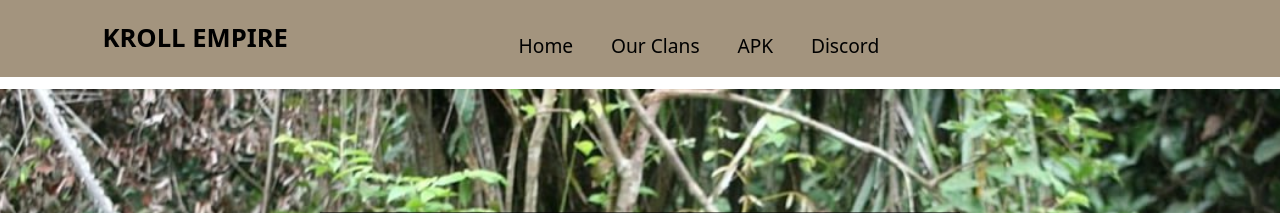
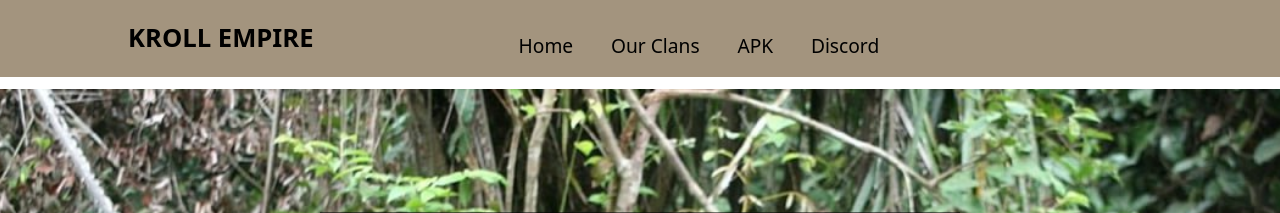
Before and after one commit to KpoJleBapKa/wotclan.website, a PHP site: page /manki.html in a window 1280 px wide. Shown: the top 213 px of the page. Run offline with PHP 8.4, Linux system fonts and the light colour scheme.

Commit message:
changed brand

```diff
--- a/apk.css
+++ b/apk.css
@@ -57,7 +57,7 @@ align-items: center;
     font-size: 2vw;
     text-decoration: none;
     color: #000;
-    margin-left:120px;
+    margin-left:10vw;
     transition: all 0.2s ease-in-out;
 }
 .navbar-brand:hover{
--- a/apk.html
+++ b/apk.html
@@ -9,7 +9,7 @@
 <body>
     <nav class="navbar">
         <div class="container">
-            <a href="#" class="navbar-brand" >KROLL EMPIRE</a>
+            <a href="home.html" class="navbar-brand" >KROLL EMPIRE</a>
         <div class="navbar-wrap">
         <ul class="navbar-menu">
                 <li><a href="home.html">Home</a></li>
--- a/home.css
+++ b/home.css
@@ -57,7 +57,7 @@ align-items: center;
     font-size: 2vw;
     text-decoration: none;
     color: #000;
-    margin-left:8vw;
+    margin-left:10vw;
     transition: all 0.2s ease-in-out;
 }
 .navbar-brand:hover{
--- a/home.html
+++ b/home.html
@@ -9,7 +9,7 @@
 <body>
     <nav class="navbar">
         <div class="container">
-            <a href="#" class="navbar-brand" >KROLL EMPIRE</a>
+            <a href="home.html" class="navbar-brand" >KROLL EMPIRE</a>
         <div class="navbar-wrap">
         <ul class="navbar-menu">
                 <li><a href="home.html">Home</a></li>
--- a/kapib.css
+++ b/kapib.css
@@ -57,7 +57,7 @@ align-items: center;
     font-size: 2vw;
     text-decoration: none;
     color: #000;
-    margin-left:120px;
+    margin-left:10vw;
     transition: all 0.2s ease-in-out;
 }
 .navbar-brand:hover{
--- a/kapib.html
+++ b/kapib.html
@@ -9,7 +9,7 @@
 <body>
     <nav class="navbar">
         <div class="container">
-            <a href="#" class="navbar-brand" >KROLL EMPIRE</a>
+            <a href="home.html" class="navbar-brand" >KROLL EMPIRE</a>
         <div class="navbar-wrap">
         <ul class="navbar-menu">
                 <li><a href="home.html">Home</a></li>
--- a/kpoji.css
+++ b/kpoji.css
@@ -57,7 +57,7 @@ align-items: center;
     font-size: 2vw;
     text-decoration: none;
     color: #000;
-    margin-left:120px;
+    margin-left:10vw;
     transition: all 0.2s ease-in-out;
 }
 .navbar-brand:hover{
--- a/kpoji.html
+++ b/kpoji.html
@@ -9,7 +9,7 @@
 <body>
     <nav class="navbar">
         <div class="container">
-            <a href="#" class="navbar-brand" >KROLL EMPIRE</a>
+            <a href="home.html" class="navbar-brand" >KROLL EMPIRE</a>
         <div class="navbar-wrap">
         <ul class="navbar-menu">
                 <li><a href="home.html">Home</a></li>
--- a/manki.css
+++ b/manki.css
@@ -57,7 +57,7 @@ align-items: center;
     font-size: 2vw;
     text-decoration: none;
     color: #000;
-    margin-left:8vw;
+    margin-left:10vw;
     transition: all 0.2s ease-in-out;
 }
 .navbar-brand:hover{
--- a/manki.html
+++ b/manki.html
@@ -9,7 +9,7 @@
 <body>
     <nav class="navbar">
         <div class="container">
-            <a href="#" class="navbar-brand" >KROLL EMPIRE</a>
+            <a href="home.html" class="navbar-brand" >KROLL EMPIRE</a>
         <div class="navbar-wrap">
         <ul class="navbar-menu">
                 <li><a href="home.html">Home</a></li>
--- a/our_clans.css
+++ b/our_clans.css
@@ -57,7 +57,7 @@ align-items: center;
     font-size: 2vw;
     text-decoration: none;
     color: #000;
-    margin-left:120px;
+    margin-left:10vw;
     transition: all 0.2s ease-in-out;
 }
 .navbar-brand:hover{
--- a/our_clans.html
+++ b/our_clans.html
@@ -9,7 +9,7 @@
 <body>
     <nav class="navbar">
         <div class="container">
-            <a href="#" class="navbar-brand" >KROLL EMPIRE</a>
+            <a href="home.html" class="navbar-brand" >KROLL EMPIRE</a>
         <div class="navbar-wrap">
         <ul class="navbar-menu">
                 <li><a href="home.html">Home</a></li>
```
